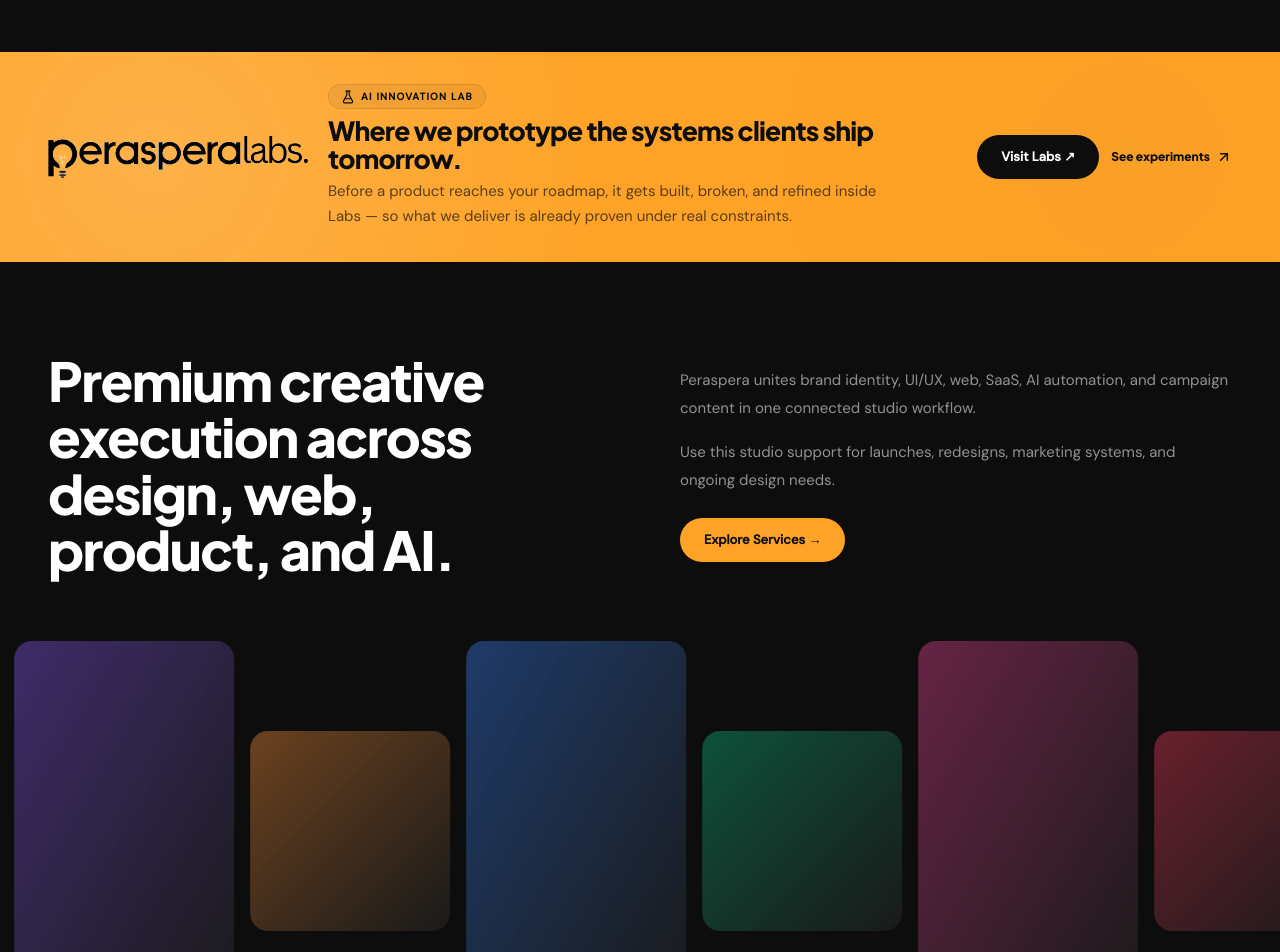
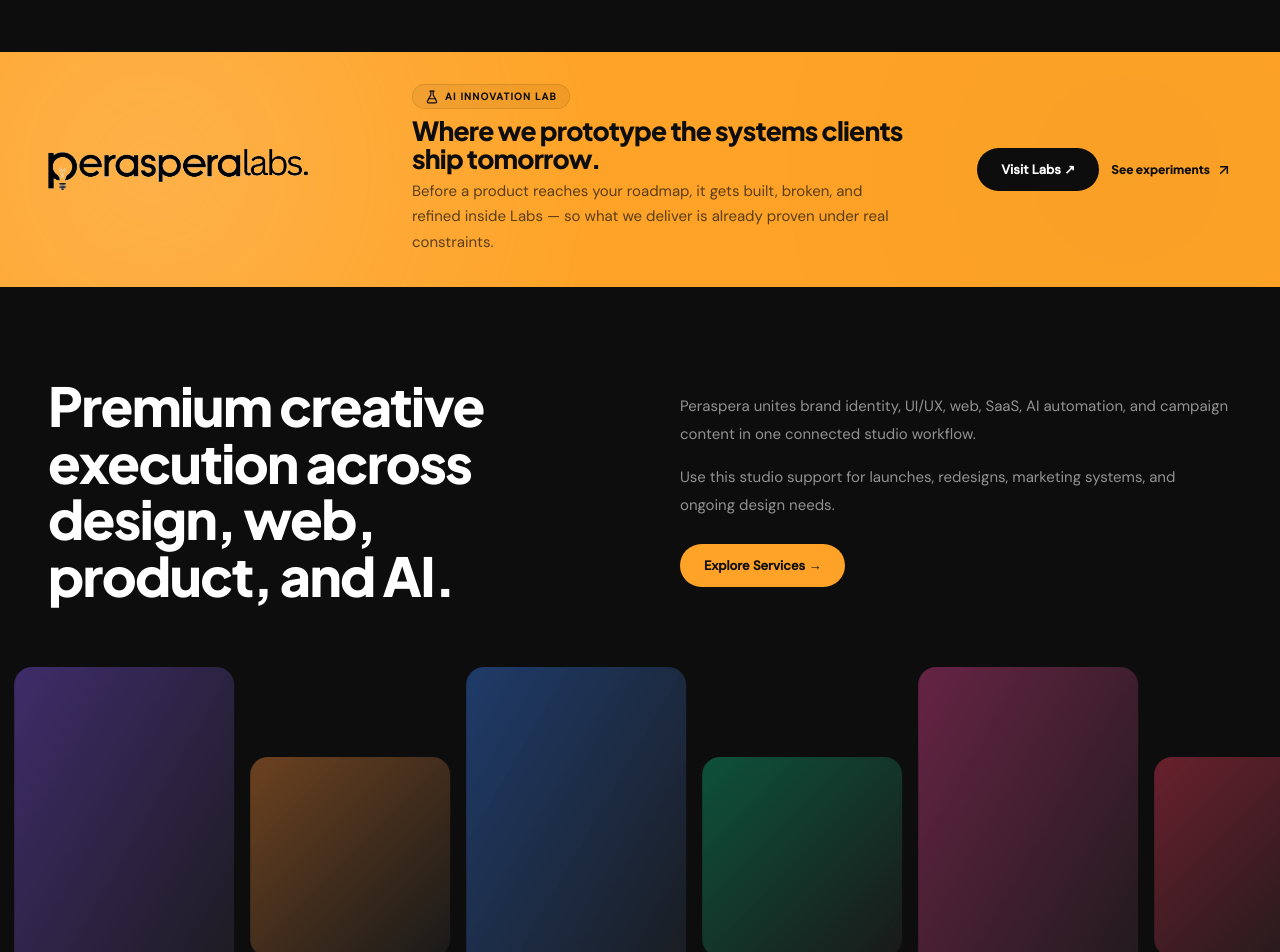
Before and after one commit to MalikSalmanTanveer/Peraspera, a React (Vite) app in the folder Per/: page / in a window 1280 px wide. Shown: the part 4140-5092 px from the top of the page. Built offline with nearby package versions, Linux system fonts and the light colour scheme.

Commit message:
Remove map stats and improve Labs promo logo-to-text spacing.

```diff
--- a/Per/src/sections/GlobalReach.tsx
+++ b/Per/src/sections/GlobalReach.tsx
@@ -1,5 +1,4 @@
 import mapImage from '../assets/maps.png';
-import { GLOBAL_REACH_STATS } from '../data/countries';
 import { Container } from '../components/Container';
 import { Reveal } from '../components/Reveal';
 import { CountryFlagsMarquee } from '../components/CountryFlagsMarquee';
@@ -29,19 +28,6 @@
           />
         </Reveal>
 
-        <Reveal delay={0.1}>
-          <div className="mt-10 grid grid-cols-2 gap-6 md:grid-cols-4 md:gap-8">
-            {GLOBAL_REACH_STATS.map((stat) => (
-              <div key={stat.label} className="text-center md:text-left">
-                <div className="font-display text-3xl font-extrabold text-accent md:text-4xl">
-                  {stat.value}
-                </div>
-                <div className="mt-1 text-sm text-overlay-white-48">{stat.label}</div>
-              </div>
-            ))}
-          </div>
-        </Reveal>
-
         <CountryFlagsMarquee />
       </Container>
     </section>
--- a/Per/src/sections/PerasperaLabsPromo.tsx
+++ b/Per/src/sections/PerasperaLabsPromo.tsx
@@ -25,15 +25,14 @@
 
       <Container className="relative z-[1]">
         <Reveal>
-          <div className="flex flex-col items-start gap-5 md:flex-row md:items-center md:justify-between md:gap-8">
-            <div className="flex min-w-0 flex-col gap-4 sm:flex-row sm:items-center sm:gap-5">
+          <div className="flex flex-col gap-6 md:flex-row md:items-center md:justify-between">
             <img
               src={labsLogoHome}
               alt={LABS_HERO.title}
               className="h-auto w-[min(100%,240px)] shrink-0 object-contain max-md:w-[200px] md:w-[260px]"
             />
 
-              <div className="min-w-0">
+            <div className="min-w-0 flex-1 md:max-w-2xl md:pl-10 lg:pl-16 xl:pl-20">
               <div className="mb-2 inline-flex items-center gap-1.5 rounded-pill border border-ink/10 bg-ink/5 px-3 py-1 text-[10px] font-extrabold uppercase tracking-widest text-ink">
                 <AppIcon name="FlaskConical" className="h-3.5 w-3.5" />
                 {LABS_HERO.eyebrow}
@@ -48,9 +47,8 @@
                 {LABS_HERO.homeSummary}
               </p>
             </div>
-            </div>
 
-            <div className="flex shrink-0 flex-wrap items-center gap-3">
+            <div className="flex shrink-0 flex-wrap items-center gap-3 md:pl-6 lg:pl-10">
               <Button variant="dark" href={BRAND.labsUrl} className="text-sm-plus py-3 px-6">
                 Visit Labs ↗
               </Button>
```
Lines whose indentation alone changed are shown as unchanged.
